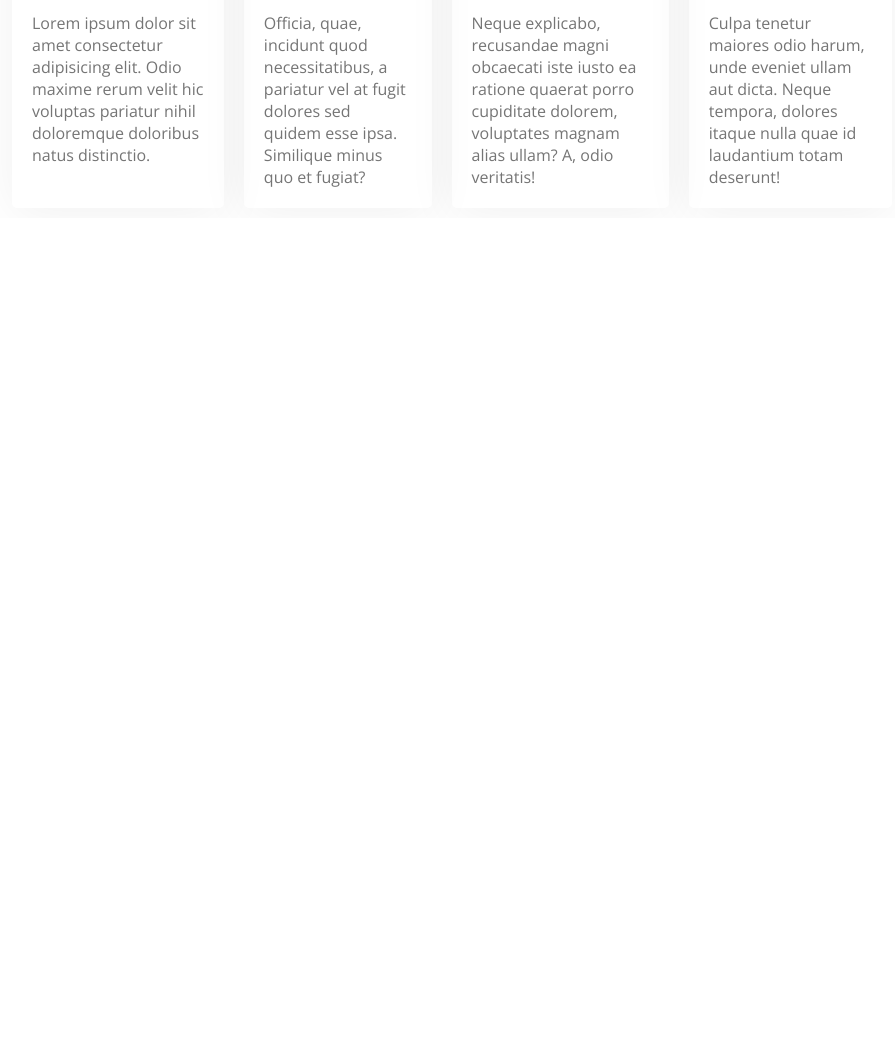
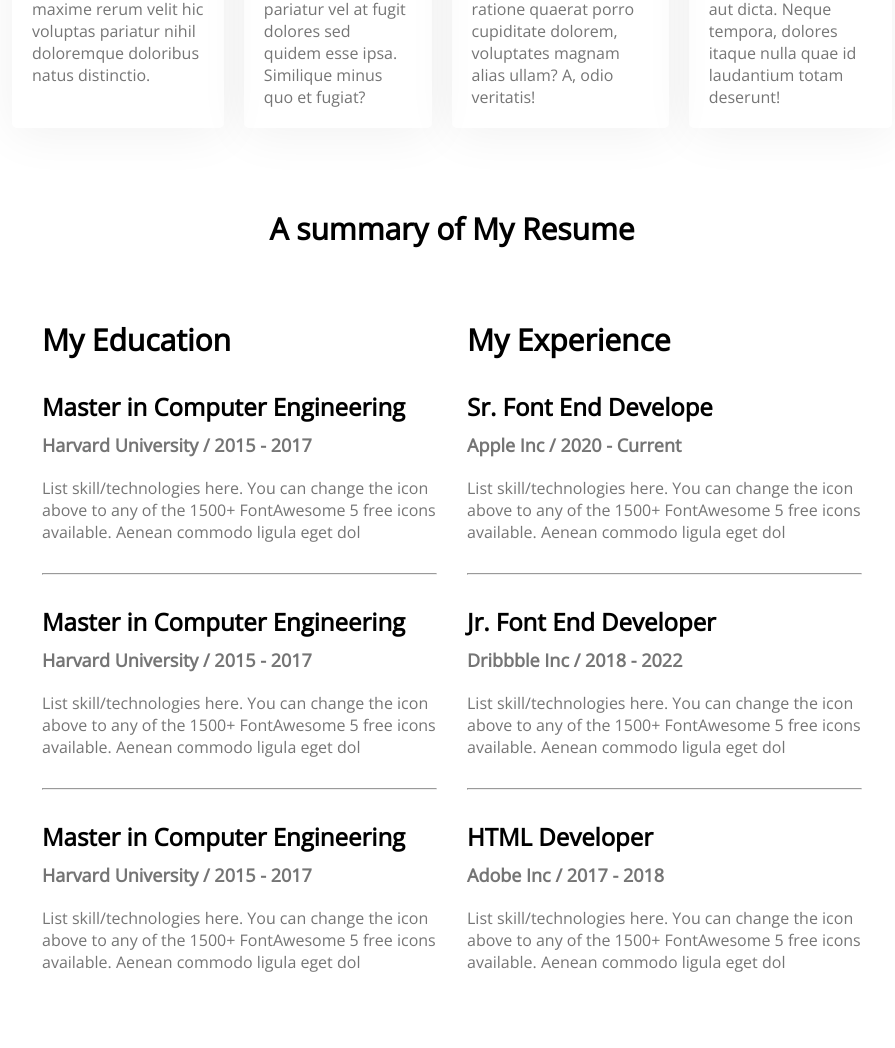
Before and after one commit to fatemaahad7/developer-portfolio, a plain HTML site: page index.html in a window 1280 px wide. Shown: the part 1752-2800 px from the top of the page, without its empty margins (188-1083 px from the left). Before the commit the page ends 1970 px from the top, so only its background shows below. Drawn offline with nearby package versions, Linux system fonts and the light colour scheme.

Commit message:
Resume Section Added with styles

```diff
--- a/index.html
+++ b/index.html
@@ -91,6 +91,62 @@
                 </div>
             </div>
         </section>
+
+        <!-- Summary Resume -->
+        <section class="resume">
+            <h3 class="section-title">A summary of My Resume</h3>
+            <div class="resume-content">
+                <div class="resume-item">
+                    <h3 class="resume-headline">My Education</h3>
+                    <div>
+                        <h4 class="title">Master in Computer Engineering</h4>
+                        <h5 class="sub-title">Harvard University / 2015 - 2017</h5>
+                        <p class="description">List skill/technologies here. You can change the icon above
+                        to any of the 1500+ FontAwesome 5 free icons available. Aenean commodo ligula eget dol</p>
+                    </div>
+                    <hr>
+                    <div>
+                        <h4 class="title">Master in Computer Engineering</h4>
+                        <h5 class="sub-title">Harvard University / 2015 - 2017</h5>
+                        <p class="description">List skill/technologies here. You can change the icon above
+                        to any of the 1500+ FontAwesome 5 free icons available. Aenean commodo ligula eget dol</p>
+                    </div>
+                    <hr>
+                    <div>
+                        <h4 class="title">Master in Computer Engineering</h4>
+                        <h5 class="sub-title">Harvard University / 2015 - 2017</h5>
+                        <p class="description">List skill/technologies here. You can change the icon above
+                        to any of the 1500+ FontAwesome 5 free icons available. Aenean commodo ligula eget dol</p>
+                    </div>
+                </div>
+                <div class="resume-item">
+                    <h3 class="resume-headline">My Experience</h3>
+                    <div>
+                        <h4 class="title">Sr. Font End Develope</h4>
+                        <h5 class="sub-title">Apple Inc / 2020 - Current</h5>
+                        <p class="description">List skill/technologies here. You can change the icon above
+                        to any of the 1500+ FontAwesome 5 free icons available. Aenean commodo ligula eget dol</p>
+                    </div>
+                    <hr>
+                    <div>
+                        <h4 class="title">Jr. Font End Developer</h4>
+                        <h5 class="sub-title">Dribbble Inc / 2018 - 2022</h5>
+                        <p class="description">List skill/technologies here. You can change the icon above
+                        to any of the 1500+ FontAwesome 5 free icons available. Aenean commodo ligula eget dol</p>
+                    </div>
+                    <hr>
+                    <div>
+                        <h4 class="title">HTML Developer</h4>
+                        <h5 class="sub-title">Adobe Inc / 2017 - 2018</h5>
+                        <p class="description">List skill/technologies here. You can change the icon above
+                        to any of the 1500+ FontAwesome 5 free icons available. Aenean commodo ligula eget dol</p>
+                    </div>
+                </div>
+            </div>
+            <div class="resume-btn">
+                <button class="btn-primary">Download CV</button>
+            </div>
+        </section>
     </main>
     <footer>
 
--- a/styles/pofolio.css
+++ b/styles/pofolio.css
@@ -81,7 +81,7 @@ main {
 .about {
     border-radius: 10px;
     padding: 60px 100px;
-    margin: 100px 230px;
+    margin: 70px 230px;
     background-color: #FFF8F3;
     text-align: center;
 }
@@ -114,7 +114,7 @@ main {
     text-align: center;
     width: 800px;
     margin: 0 auto;
-    padding: 60px 180px;
+    padding: 50px 180px;
 }
 
 
@@ -141,3 +141,39 @@ main {
 .skill-description {
     color: #757575;
 }
+
+
+/* Resume Content Styles */
+.resume {
+    margin-bottom: 100px;
+}
+.resume .section-title {
+    text-align: center;
+    margin-top: 70px;
+}
+.resume-content {
+    display: flex;
+    gap: 30px;
+    margin: 70px 230px;
+}
+.resume-headline {
+    font-size: 30px;
+}
+.resume-item .title {
+    font-size: 24px;
+    margin-top: 30px;
+}
+.resume-item .sub-title {
+    font-size: 18px;
+    color: #757575;
+    margin-top: 10px;
+    margin-bottom: 20px;
+}
+.resume-item .description {
+    color: #757575;
+    margin-bottom: 30px;
+    font-size: 16px;
+}
+.resume .resume-btn {
+    text-align: center;
+}
```
